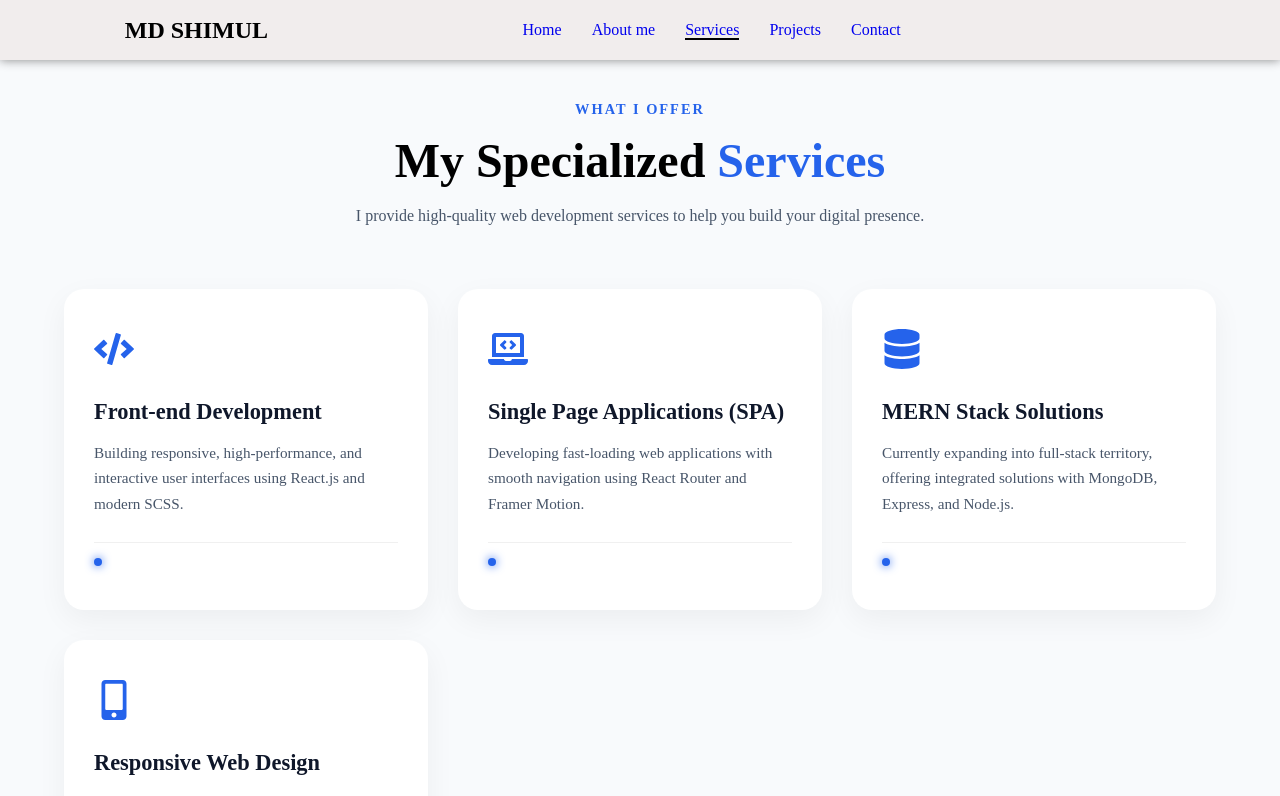
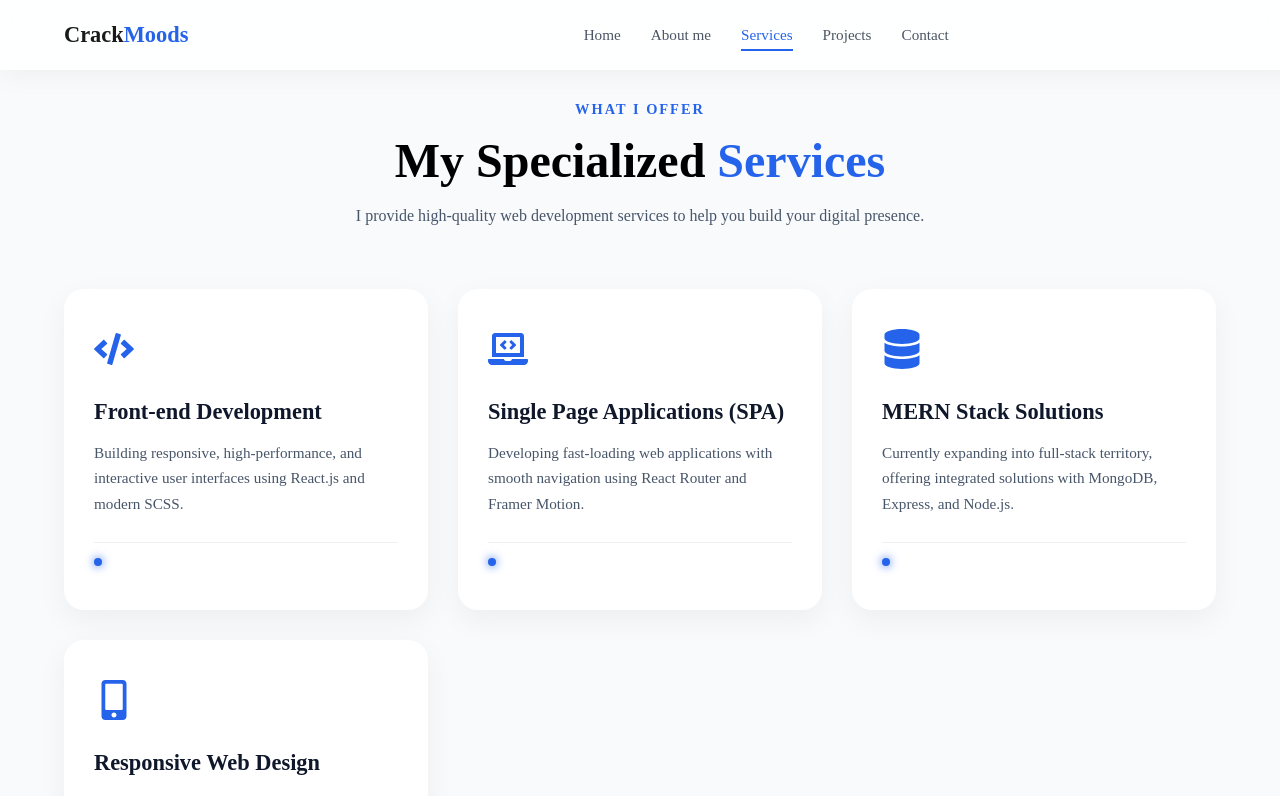
Before and after one commit to DarkEgale/MernPortfolio, a React (Vite) app: page /services in a window 1280 px wide. Shown: the top 796 px of the page. Built offline with nearby package versions, Linux system fonts and the light colour scheme.

Commit message:
add live link

```diff
--- a/src/Components/Public/Navbar/Navbar.jsx
+++ b/src/Components/Public/Navbar/Navbar.jsx
@@ -1,25 +1,29 @@
 import { NavLink } from "react-router-dom";
-import { Menu } from "lucide-react";
+import { Menu, X } from "lucide-react";
 import { useState } from "react";
 import './Navbar.scss';
+
 export const Navbar = ({ navLinks }) => {
-  const[toogle,setToogle]=useState(false)
+  const [toogle, setToogle] = useState(false);
+
   return (
-    <header>
-      <nav>
+    <header className="main-header">
+      {toogle && <div className="menu-overlay" onClick={() => setToogle(false)}></div>}
+
+      <nav className="navbar-container">
         <div className="nav-left">
-          <h1>MD SHIMUL</h1>
+          <h2 className="logo">Crack<span>Moods</span></h2>
         </div>
+
         <div className="navLinks">
-          <ul className={toogle?'mobile-active':''}>
+          <ul className={toogle ? 'mobile-active' : ''}>
             {navLinks.map((link) => (
-              <li>
+              <li key={link.path}>
                 <NavLink
-                  key={link.path}
                   to={link.path}
                   end={link.end}
                   className={({ isActive }) => (isActive ? "active" : "")}
-                  onClick={()=>setToogle(!toogle)}
+                  onClick={() => setToogle(false)}
                 >
                   {link.name}
                 </NavLink>
@@ -27,10 +31,11 @@ export const Navbar = ({ navLinks }) => {
             ))}
           </ul>
         </div>
+
         <div className="nav-right">
-            <label htmlFor="" onClick={()=>setToogle(!toogle)}>
-                <Menu size={20} style={{color:'black'}}/>
-            </label>
+          <div className="menu-trigger" onClick={() => setToogle(!toogle)}>
+            {toogle ? <X size={24} /> : <Menu size={24} />}
+          </div>
         </div>
       </nav>
     </header>
--- a/src/Components/Public/Navbar/Navbar.scss
+++ b/src/Components/Public/Navbar/Navbar.scss
@@ -1,52 +1,106 @@
-header {
+.main-header {
   width: 100%;
-  nav {
+
+  .menu-overlay {
+    position: fixed;
+    top: 0;
+    left: 0;
+    width: 100vw;
+    height: 100vh;
+    background: rgba(0, 0, 0, 0.3);
+    backdrop-filter: blur(2px);
+    z-index: 99998;
+  }
+
+  .navbar-container {
     width: 100%;
-    height: 60px;
+    height: 70px;
     display: flex;
-    justify-content: space-around;
+    justify-content: space-between;
     align-items: center;
+    padding: 0 5%;
     position: fixed;
-    background: rgb(241, 237, 237);
-    box-shadow: 0 0 10px rgba(0, 0, 0, 0.466);
+    top: 0;
+    left: 0;
+    background: rgba(255, 255, 255, 0.85);
+    backdrop-filter: blur(12px);
+    box-shadow: 0 4px 30px rgba(0, 0, 0, 0.05);
     z-index: 99999;
-    .nav-right {
-      h1 {
-        font-size: 1rem;
+
+    .nav-left .logo {
+      font-size: 1.4rem;
+      font-weight: 800;
+      color: #1a1a1a;
+      span { color: #2563eb; }
+    }
+
+    .navLinks {
+      ul {
+        display: flex;
+        gap: 30px;
+        margin: 0;
+        padding: 0;
+        transition: all 0.4s cubic-bezier(0.4, 0, 0.2, 1);
+
+        li {
+          list-style: none;
+          a {
+            text-decoration: none;
+            color: #4b5563;
+            font-size: 0.95rem;
+            font-weight: 500;
+            padding: 8px 0;
+            transition: 0.3s;
+            position: relative;
+            &::after {
+              content: '';
+              position: absolute;
+              bottom: 0;
+              left: 0;
+              width: 0;
+              height: 2px;
+              background: #2563eb;
+              transition: 0.3s;
+            }
+            &:hover, &.active {
+              color: #2563eb;
+              &::after { width: 100%; }
             }
           }
-    ul {
-      display: flex;
-      gap: 20px;
-      li {
-        list-style: none;
-        padding: 5px;
-        a {
-          text-decoration: none;
         }
-        .active {
-          border-bottom: 2px solid black;
+
+        @media (max-width: 740px) {
+          flex-direction: column;
+          justify-content: center;
+          align-items: center;
+          justify-content: flex-start;
+          background: #ffffff;
+          position: fixed;
+          padding-top: 60px;
+          top: 0;
+          left: 0;
+          height: 100vh;
+          width: calc(100% - 100px);
+          z-index: 100000;
+          transform: translateX(-100%);
+          gap: 35px;
+          box-shadow: 10px 0 30px rgba(0,0,0,0.1);
         }
       }
-      @media (max-width: 740px) {
-        flex-direction: column;
-        background: rgb(255, 255, 255);
-        padding: 20px;
-        height: 100vh;
-        width: 100%;
-        position: fixed;
-        top: 60px;
-        z-index: 999999;
-        transform: translateX(100%);
-      }
-    }
+
       .mobile-active {
         transform: translateX(0) !important;
       }
-    label{
+    }
+
+    .nav-right {
+      z-index: 100001;
+      .menu-trigger {
         display: none;
-      @media (max-width:740px) {
-        display: block;
+        cursor: pointer;
+        color: #1a1a1a;
+        margin-right: 40px;
+        @media (max-width: 740px) { display: flex; }
       }
     }
   }
```
Also changed, not shown: src/App.css (deleted, +0 -184 lines). Lines whose indentation alone changed are shown as unchanged.
